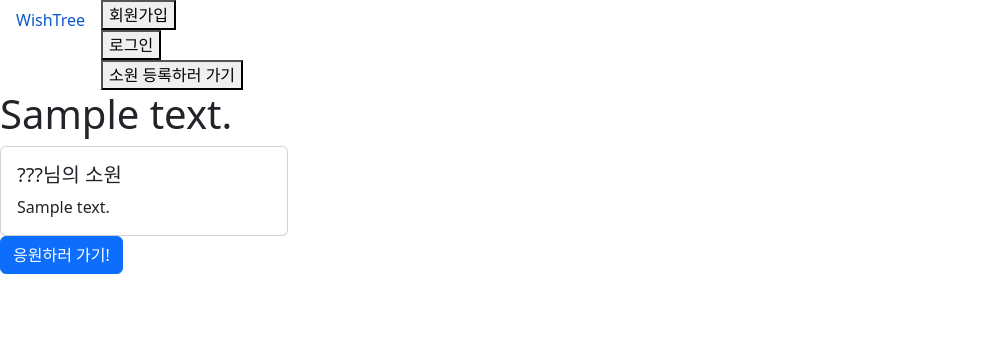
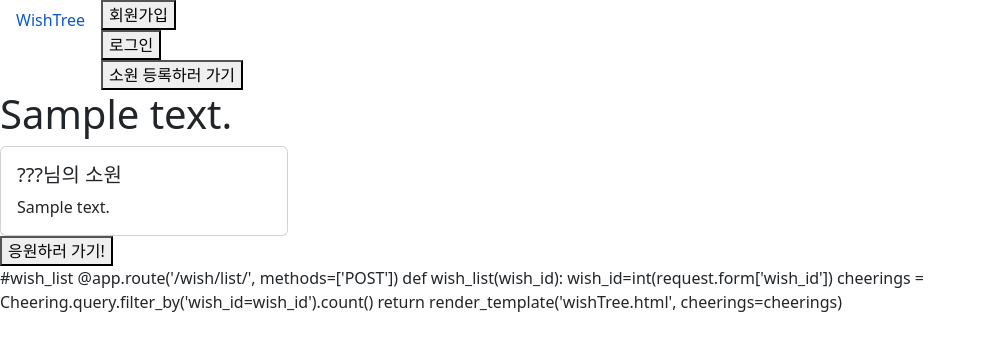
Before and after one commit to wish-tree-team2/wishtree, a Python web app: template templates/index-init.html in a window 1280 px wide. Shown: the top 351 px of the page, without its empty margins (0-986 px from the left). Run offline with Jinja, Linux system fonts and the light colour scheme; the template is opened without the code that fills it: most values are stand-ins (such as "Sample title", 1, 10 or a date in 2020).

Commit message:
Update index-init.html

```diff
--- a/templates/index-init.html
+++ b/templates/index-init.html
@@ -235,9 +235,18 @@
               </div>
             </div>
             <!-- 수정 -->
-            <a href="{{url_for('wish_list')}}" class="btn btn-primary"
-              >응원하러 가기!</a
+            <form
+              action="{{url_for('wish_list',wish_id=wish.id)}}"
+              method="post"
             >
+              <button type="submit">응원하러 가기!</button>
+            </form>
+#wish_list
+@app.route('/wish/list/<int:wish_id>', methods=['POST'])
+def wish_list(wish_id):
+    wish_id=int(request.form['wish_id'])
+    cheerings = Cheering.query.filter_by('wish_id=wish_id').count()
+    return render_template('wishTree.html', cheerings=cheerings)
           </div>
           {% endfor %}
         </div>
```
